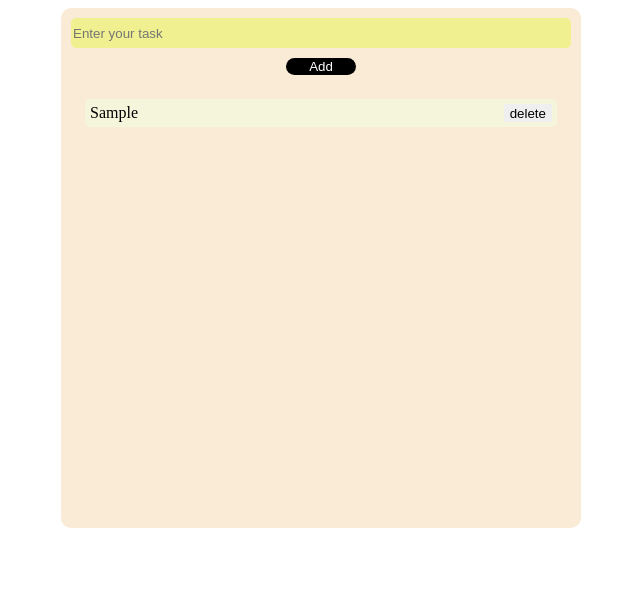
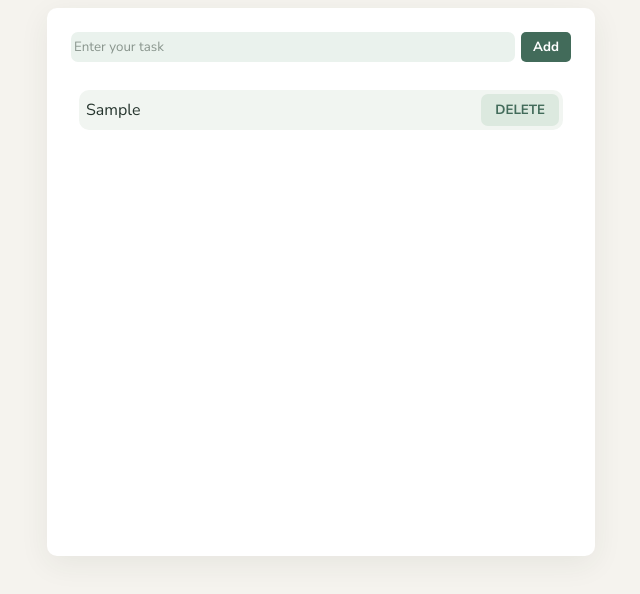
Before and after one commit to jasbant003/web-development-practice, a plain HTML site: page 01-javascript-dom/todo-app/index.html in a window 1280 px wide. Both pictures are taken after typing "Sample" into the empty fields and a click on the button "Add". Shown: the whole page, without its empty margins (319-959 px from the left). Drawn offline with Linux system fonts and the light colour scheme.

Commit message:
Improved todo app UI,layout and  styling

```diff
--- a/01-javascript-dom/todo-app/index.html
+++ b/01-javascript-dom/todo-app/index.html
@@ -16,7 +16,10 @@
                 <button onclick="addTodo()" class="add">Add</button>
             </div>
             <div id="second-child">
+                <ul id="lists">
+                </ul>
             </div>
+        </div>
     </center>
     <script src="script.js"></script>
 </body>
--- a/01-javascript-dom/todo-app/script.js
+++ b/01-javascript-dom/todo-app/script.js
@@ -1,23 +1,31 @@
 function addTodo() {
-    let parent = document.getElementById("second-child");
+    const list = document.getElementById("lists");
     const value = document.getElementById("input").value;
 
-    let div1 = document.createElement("div");
-    let div2 = document.createElement("div");
-    let button = document.createElement("button");
+    const li = document.createElement("li");
+    const div1 = document.createElement("div");
+    const div2 = document.createElement("div");
+    const p = document.createElement("p");
 
-    button.innerText = "delete";
-    div2.innerText = value;
-    button.classList.add("newButton");
+    div1.classList.add("div1");
+    div2.classList.add("div2");
 
+    li.classList.add("items");
+    p.textContent = value;
+
+    div1.appendChild(p);
+
+    const button = document.createElement("button");
+    button.innerHTML = "DELETE";
     button.addEventListener("click", function () {
-        this.parentNode.remove();
+        this.parentNode.parentNode.remove();
     })
+    button.classList.add("newButton")
 
-    div1.classList.add("children");
-    div1.appendChild(div2);
-    div1.appendChild(button);
-    parent.appendChild(div1);
+    div2.appendChild(button);
+    li.appendChild(div1);
+    li.appendChild(div2);
+    list.appendChild(li);
 
     document.getElementById("input").value = "";
 }
--- a/01-javascript-dom/todo-app/style.css
+++ b/01-javascript-dom/todo-app/style.css
@@ -1,31 +1,64 @@
+@import url('https://fonts.googleapis.com/css2?family=Nunito+Sans:wght@400;500;600;700;800&display=swap');
+
+body {
+    font-family: 'Nunito Sans', sans-serif;
+    background-color: #F5F3EE;
+    color: #26352E;
+}
+
 .parent {
     width: 500px;
     height: 500px;
-    background-color: antiquewhite;
-    padding: 10px;
+    background-color: #FFFFFF;
+    box-shadow: 0 8px 30px rgba(38, 53, 46, 0.07);
+    padding: 24px;
     border-radius: 10px;
 }
 
+#first-child {
+    display: flex;
+    gap: 6px;
+}
+
 #input {
-    display: block;
-    width: 100%;
+    flex: 1;
     box-sizing: border-box;
     text-align: left;
-    border-radius: 5px;
+    border-radius: 7px;
     height: 30px;
-    border: none;
-    background-color: rgb(240, 240, 144);
+    border: 1px solid transparent;
+    background-color: #EAF2ED;
+    color: #26352E;
+    font-family: inherit;
+    outline: none;
+    transition: 0.2s;
+}
+
+#input:focus {
+    border-color: #426B5A;
+    background-color: #FFFFFF;
+}
+
+#input::placeholder {
+    color: #89958D;
 }
 
 .add {
+    height: 30px;
+    border: none;
+    width: 50px;
+    background-color: #426B5A;
+    color: white;
+    border-radius: 5px;
+    font-family: inherit;
+    font-weight: 700;
+    cursor: pointer;
+    transition: 0.2s;
     text-align: center;
-    border-radius: 10px;
-    border: 1px solid black;
-    margin-top: 10px;
-    border: none;
-    width: 70px;
-    background-color: black;
-    color: white;
+}
+
+.add:hover {
+    background-color: #78bb9f;
 }
 
 #second-child {
@@ -33,15 +66,66 @@
     padding: 8px;
 }
 
-.children {
+#lists {
+    width: 100%;
+    box-sizing: border-box;
+    list-style: none;
+    padding: 0;
+    margin: 0;
+}
+
+span {
+    background-color: aquamarine;
+}
+
+.div1 {
+    width: 75%;
     display: flex;
-    justify-content: space-between;
-    padding: 5px;
-    border-radius: 5px;
-    background-color: beige;
-    margin: 6px;
+    justify-content: left;
+    align-items: center;
+    box-sizing: border-box;
+    min-width: 0;
+}
+
+p {
+    margin: 3px;
+    box-sizing: border-box;
+    overflow-wrap: anywhere;
+}
+
+.div2 {
+    width: 25%;
+    display: flex;
+    justify-content: right;
+    align-items: center;
+    box-sizing: border-box;
+    flex-shrink: 0;
+}
+
+.items {
+    display: flex;
+    margin-top: 10px;
+    padding: 4px;
+    box-sizing: border-box;
+    background-color: #F1F5F1;
+    border-radius: 10px;
+    color: #26352E;
 }
 
 .newButton {
     border: none;
+    box-sizing: border-box;
+    margin-right: 0px;
+    background-color: #DCE9DF;
+    color: #426B5A;
+    font-family: inherit;
+    font-weight: 700;
+    cursor: pointer;
+    transition: 0.2s;
+    border-radius: 7px;
+    padding: 7px 14px;
 }
+
+.newButton:hover {
+    background-color: #C9DDCE;
+}
```
